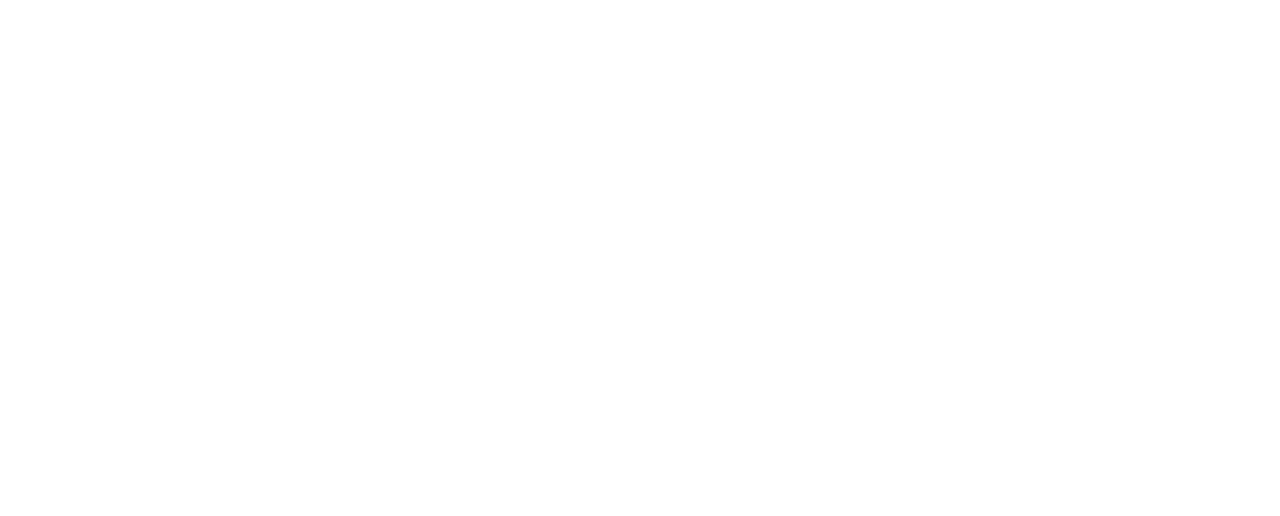
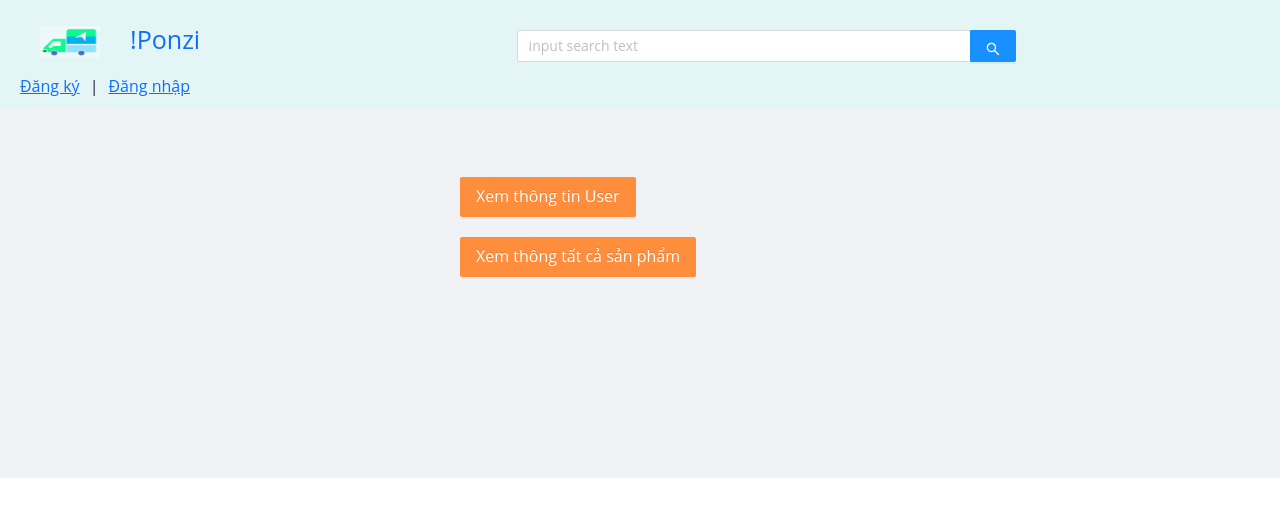
Before and after one commit to LeHuuVu/pbl5-frontend, a React (Create React App) app: page /admin in a window 1280 px wide. Before the commit this address had no page. Shown: the top 516 px of the page. Built offline with nearby package versions, Linux system fonts and the light colour scheme.

Commit message:
add UI admin
without UX

```diff
--- /dev/null
+++ b/src/pages/admin/menu/index.css
@@ -0,0 +1,21 @@
+.trigger {
+    padding: 0 24px;
+    font-size: 18px;
+    line-height: 64px;
+    cursor: pointer;
+    transition: color 0.3s;
+  }
+
+  .trigger:hover {
+    color: #1890ff;
+  }
+
+  .logo {
+    height: 32px;
+    margin: 16px;
+    background: rgba(255, 255, 255, 0.3);
+  }
+
+  .site-layout .site-layout-background {
+    background: #fff;
+  }
--- /dev/null
+++ b/src/pages/admin/menu/index.js
@@ -0,0 +1,45 @@
+/* eslint-disable jsx-a11y/anchor-is-valid */
+import React from 'react';
+import "./index.css";
+import 'antd/dist/antd.min.css';
+import Layout from '../../../layouts/Layout'
+import { Button } from 'antd';
+import AllProduct from '../allProduct';
+import UserList from '../userList';
+
+function MenuAdmin() {
+
+    const ViewUser = () => {
+        //
+    }
+
+    const ViewProduct = () => {
+        //
+    }
+
+    return (
+        <Layout>
+            <Layout.Main>
+                <div style={{ margin: '0 35%' }}>
+                    <Button
+                        type="primary"
+                        style={{ marginRight: '10px', marginBottom: '20px', background: "#ff8e3c", borderColor: "#ff8e3c" }}
+                        size={'large'}
+                        onClick={(e) => ViewUser()}
+                    >
+                        Xem thông tin User
+                    </Button>
+                    <Button
+                        type="primary"
+                        style={{ background: "#ff8e3c", borderColor: "#ff8e3c" }}
+                        size={'large'}
+                        onClick={(e) => ViewProduct()}
+                    >
+                        Xem thông tất cả sản phẩm
+                    </Button>
+                </div>
+            </Layout.Main>
+        </Layout>
+    )
+}
+export default MenuAdmin
--- a/src/pages/product_list/index.js
+++ b/src/pages/product_list/index.js
@@ -9,6 +9,7 @@
 
   if (typeof localStorage['user-info'] != 'undefined'){
     if(JSON.parse(localStorage['user-info']).role==2) {window.location.href = '/sellingProduct'}
+    if(JSON.parse(localStorage['user-info']).role==0) {window.location.href = '/admin'}
   }
     return (
     <Layout>
--- a/src/route/route.js
+++ b/src/route/route.js
@@ -5,6 +5,7 @@
 import ProductList from '../pages/product_list';
 import SellingProductList from '../pages/seller/sellingProduct';
 import SellingProductDetail from '../pages/seller/sellingProduct_detail';
+import MenuAdmin from '../pages/admin/menu';
 import Profile from '../pages/profile';
 import Cart from '../pages/cart';
 import ProductDetail from '../pages/product_detail';
@@ -25,6 +26,7 @@
           <Route path="/productList" element={<ProductList />} />
           <Route path="/sellingProduct" element={<SellingProductList />} />
           <Route path="/sellingProductDetail/:id" element={<SellingProductDetail />} />
+          <Route path="/admin" element={<MenuAdmin />} />
         </Routes>
       </Router>
   )
```
